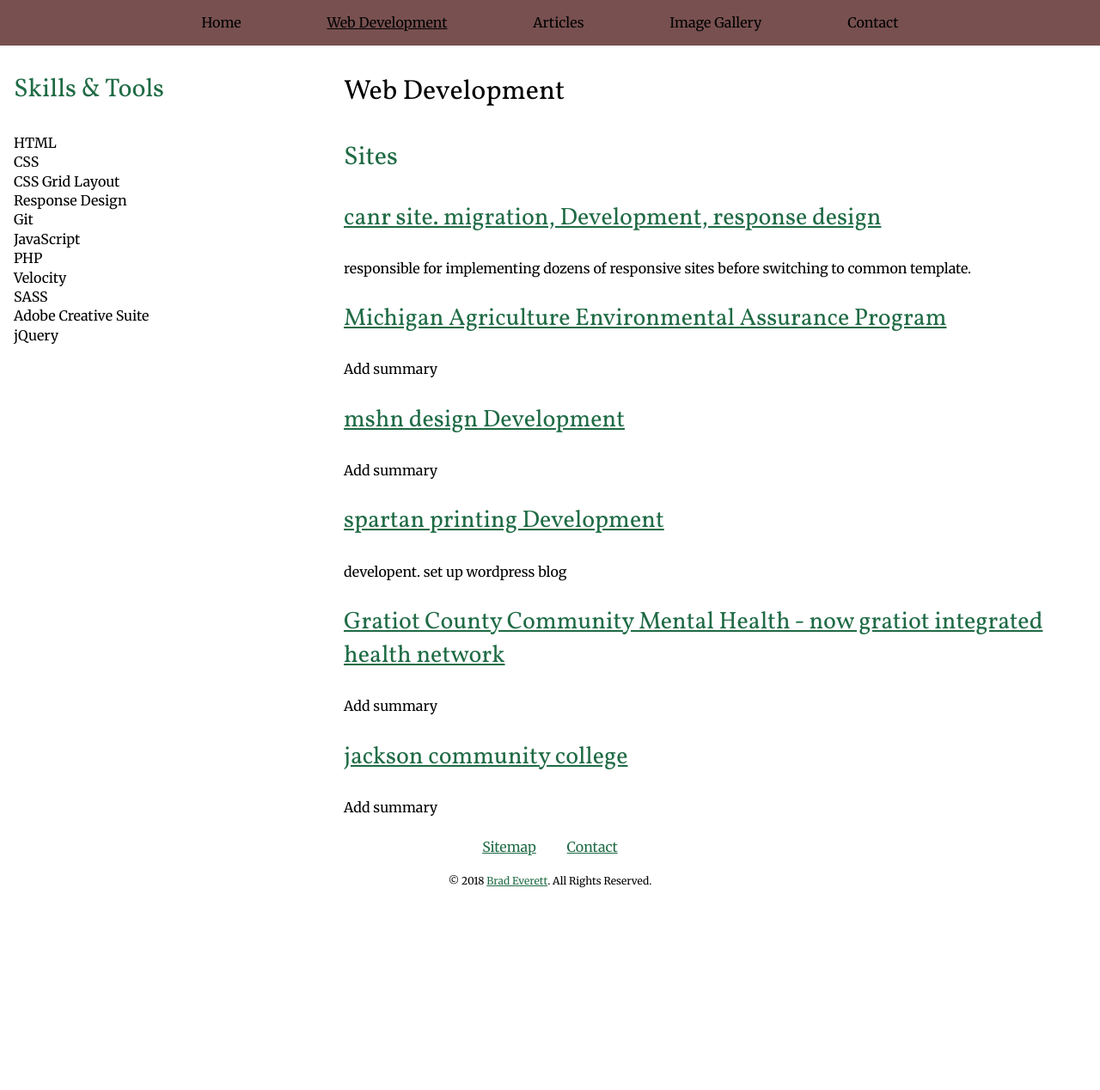
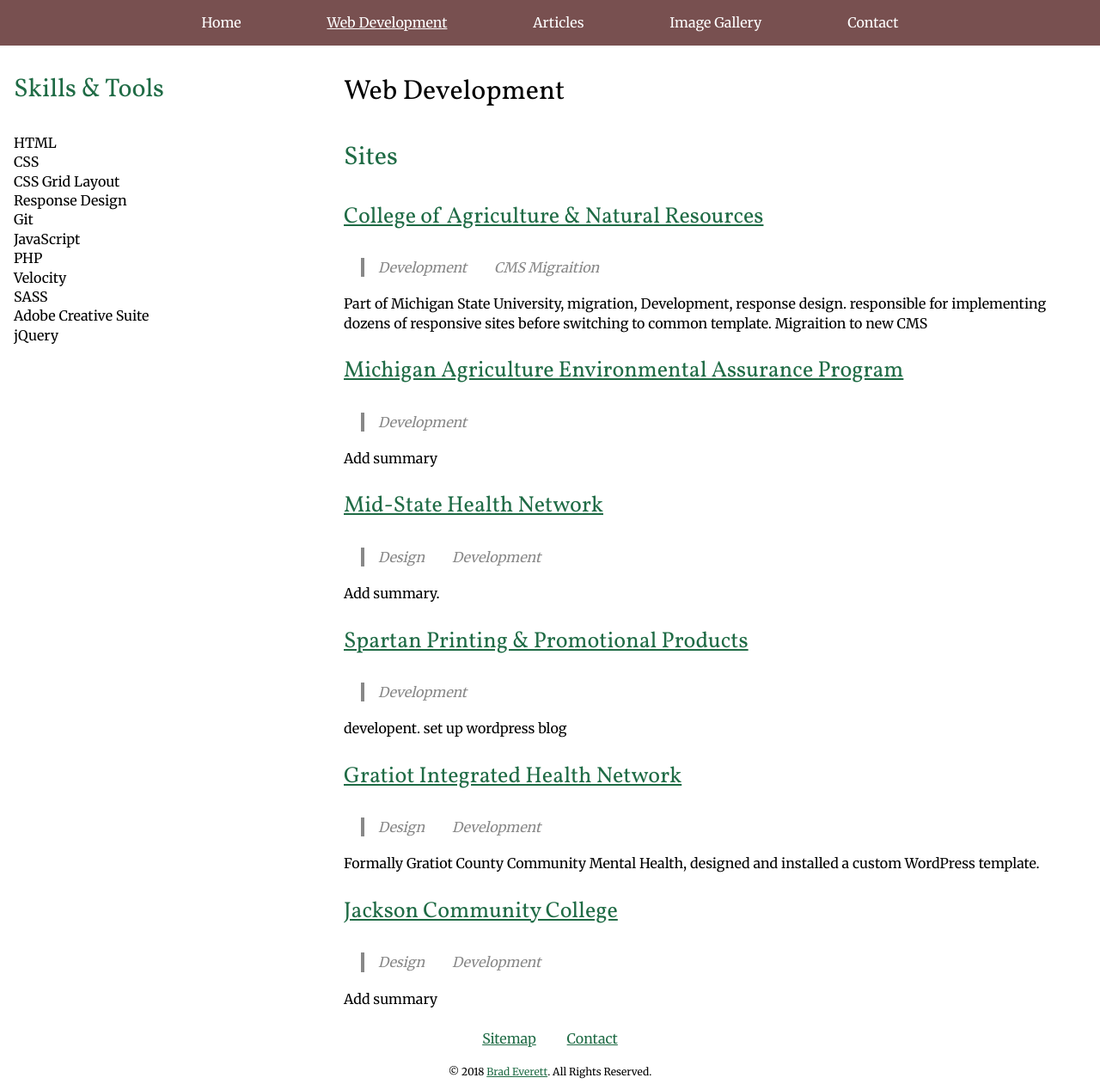
Before and after one commit to everdude/Grid, a PHP site: page /web-development in a window 1280 px wide. Shown: the part 160-1428 px from the top of the page at 86% size. Before the commit the page ends 1193 px from the top, so only its background shows below. Run offline with PHP 8.4, Linux system fonts and the light colour scheme; data that the repository does not hold is empty; some libraries are stand-ins or nearby versions.

Commit message:
web dev page work
continue to flush this out

```diff
--- a/css/nav.scss
+++ b/css/nav.scss
@@ -81,7 +81,6 @@ nav#mobile-nav:target+#dark-cover+#outer-wrap{
         right: auto;
         z-index: 0;
         background: rgba(120,80,80,1);
-        color: #000;
         &#nav:target{
             width: auto;
             overflow: auto;
@@ -96,7 +95,7 @@ nav#mobile-nav:target+#dark-cover+#outer-wrap{
         }
         a{
             text-decoration: none;
-            color: #000;
+            color: #fff;
         }
     }
 }
--- a/css/style.scss
+++ b/css/style.scss
@@ -38,7 +38,7 @@ h1,h2,h3,h4,h5,h6,ol,ul,p,blockquote{
 }
 h1, .siteTitle{ font-size: 2em;font-family: 'Vollkorn', serif;}
 h2{ font-size: 1.875em;font-family: 'Vollkorn', serif; color: $green;}
-h3{ font-size: 1.75em;font-family: 'Vollkorn', serif;}
+h3{ font-size: 1.625em;font-family: 'Vollkorn', serif;}
 h4{ font-size: 1.5em;font-family: 'Vollkorn', serif;}
 h5{ font-size: 1.25em;font-family: 'Vollkorn', serif;}
 h6{ font-size: 1.125em;font-family: 'Vollkorn', serif;}
@@ -57,6 +57,21 @@ blockquote{
         font-size: 4em;
         line-height: 1em;
         padding: 0 .0625em 0 0;
+    }
+}
+.duties{
+    overflow: auto;
+    color: #888;
+    margin: auto 1em;
+    //background-color: #f1f1f1;
+    padding: .25em;
+    li{
+        float: left;
+        font-style: italic;
+        padding:0 1em;
+        &:first-child{
+            border-left: 4px solid #888;
+        }
     }
 }
 form{
--- a/web-development.php
+++ b/web-development.php
@@ -13,27 +13,49 @@
             <h2>Sites</h2>
             <ul>
                 <li>
-                    <h3><a href="">canr site. migration, Development, response design</a></h3>
-                    <p>responsible for implementing dozens of responsive sites before switching to common template.</p>
+                    <h3><a href="http://www.canr.msu.edu/">College of Agriculture & Natural Resources</a></h3>
+                    <ul class="duties">
+                        <li>Development</li>
+                        <li>CMS Migraition</li>
+                    </ul>
+                    <p>Part of Michigan State University, migration, Development, response design. responsible for implementing dozens of responsive sites before switching to common template. Migraition to new CMS</p>
                 </li>
                 <li>
-                    <h3><a href="">Michigan Agriculture Environmental Assurance Program</a></h3>
+                    <h3><a href="http://www.maeap.org/">Michigan Agriculture Environmental Assurance Program</a></h3>
+                    <ul class="duties">
+                        <li>Development</li>
+                    </ul>
                     <p>Add summary</p>
                 </li>
                 <li>
-                    <h3><a href="">mshn design Development</a></h3>
-                    <p>Add summary</p>
+                    <h3><a href="http://midstatehealthnetwork.org/">Mid-State Health Network</a></h3>
+                    <ul class="duties">
+                        <li>Design</li>
+                        <li>Development</li>
+                    </ul>
+                    <p>Add summary.</p>
                 </li>
                 <li>
-                    <h3><a href="">spartan printing Development</a></h3>
+                    <h3><a href="http://printspartan.com/">Spartan Printing &amp; Promotional Products</a></h3>
+                    <ul class="duties">
+                        <li>Development</li>
+                    </ul>
                     <p>developent. set up wordpress blog</p>
                 </li>
                 <li>
-                    <h3><a href="">Gratiot County Community Mental Health - now gratiot integrated health network</a></h3>
-                    <p>Add summary</p>
+                    <h3><a href="http://www.gihn-mi.org/">Gratiot Integrated Health Network</a></h3>
+                    <ul class="duties">
+                        <li>Design</li>
+                        <li>Development</li>
+                    </ul>
+                    <p>Formally Gratiot County Community Mental Health, designed and installed a custom WordPress template.</p>
                 </li>
                 <li>
-                    <h3><a href="">jackson community college</a></h3>
+                    <h3><a href="https://www.jccmi.edu/">Jackson Community College</a></h3>
+                    <ul class="duties">
+                        <li>Design</li>
+                        <li>Development</li>
+                    </ul>
                     <p>Add summary</p>
                 </li>
             </ul>
```
Also changed, not shown: css/style.css (+15 -4 lines), css/style.min.css, 1 other file.
